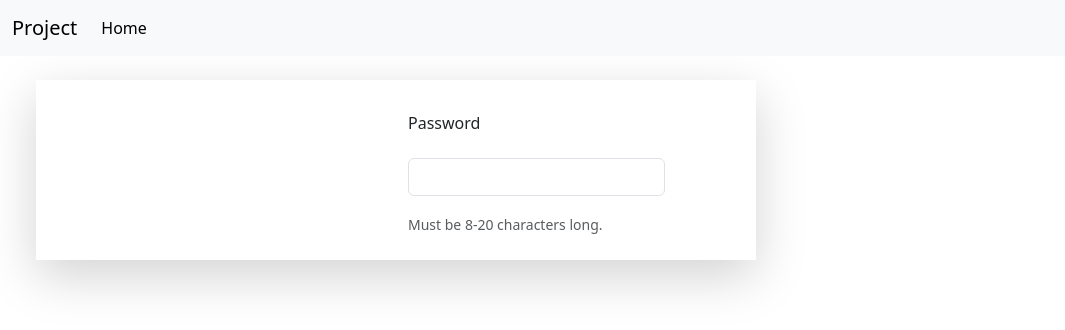
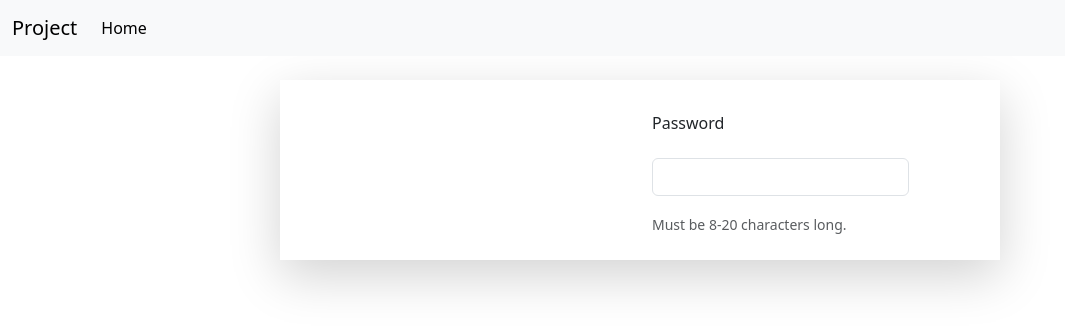
Before and after one commit to RushabhDabre/CDAC_Mini_project, a React (Create React App) app in the folder miniprojectapp/: page / in a window 1280 px wide. Shown: the top 330 px of the page, without its empty margins (0-1065 px from the left). Built offline with nearby package versions, Linux system fonts and the light colour scheme.

Commit message:
Some changes

```diff
--- a/miniprojectapp/src/Components/Register.js
+++ b/miniprojectapp/src/Components/Register.js
@@ -1,7 +1,7 @@
 export default function Register(){
     return (
-        <div className="container-fluid">
-        <div className="row shadow-lg p-4 m-4 d-flex" style={{"width": '45rem'}}>
+        <div className="container-fluid d-flex justify-content-center">
+        <div className="row shadow-lg p-4 m-4 " style={{"width": '45rem'}}>
             <div className="col-6">
 
             </div>
```
